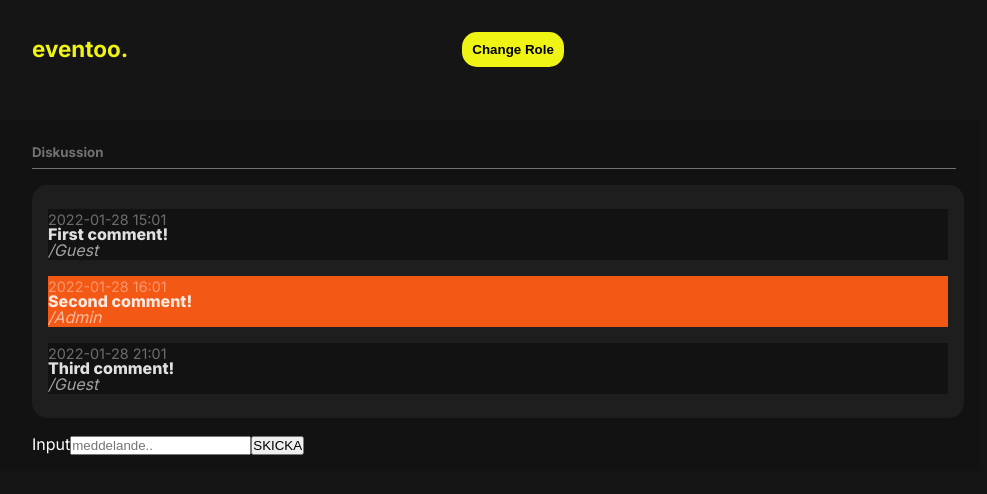
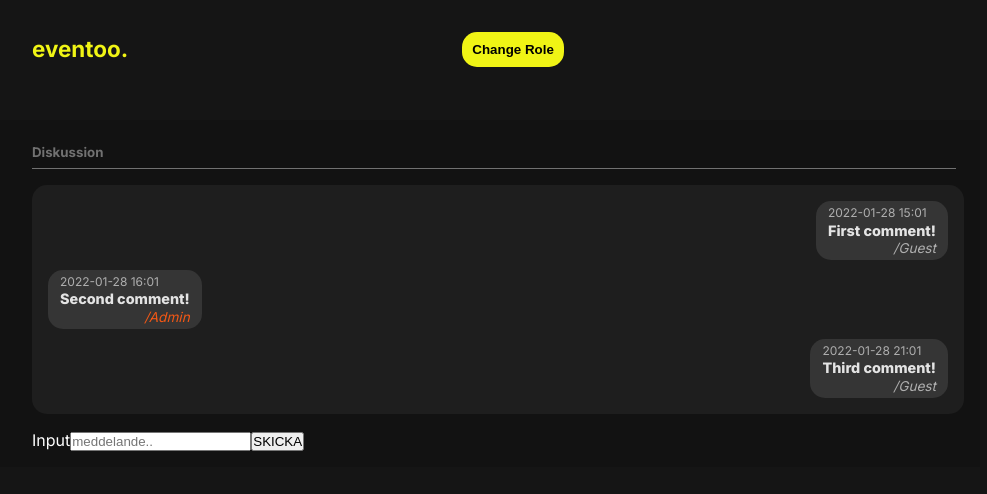
Before and after one commit to paccao/eventoo, a React (Create React App) app: page /meetup/1 in a window 1280 px wide. Shown: the top 494 px of the page, without its empty margins (150-1137 px from the left). Built offline with nearby package versions, Linux system fonts and the light colour scheme.

Commit message:
Chat messages are now styled.

```diff
--- a/src/components/chat/ChatMessageItem.tsx
+++ b/src/components/chat/ChatMessageItem.tsx
@@ -6,7 +6,7 @@ function ChatMessageItem({ id: _, time, content, role }: Comment) {
         return role.charAt(0).toUpperCase() + role.slice(1);
     }
 
-    function checkIfAdmin() {
+    function checkIfAdmin(): Boolean {
         if (role === 'admin') return true;
         else return false;
     }
@@ -21,33 +21,48 @@ function ChatMessageItem({ id: _, time, content, role }: Comment) {
 }
 
 const ListItem = styled.li<{ isAdmin: Boolean }>`
+    background-color: ${(props) =>
+        props.isAdmin ? props.theme.accentColorOpaque : props.theme.accentColorOpaque};
+    border-radius: ${(props) => props.theme.borderRadius};
+
+    color: ${(props) => props.theme.textColor};
     font-style: normal;
-    text-align: left;
-    color: ${(props) => props.theme.textColor};
-    background-color: ${(props) =>
-        props.isAdmin ? props.theme.accentColorAdmin : props.theme.bgColor};
+
+    padding: 0.25rem 0.75rem;
+    max-width: 80%;
+    width: fit-content;
+
+    display: flex;
+    flex-direction: column;
+    align-self: ${(props) => (props.isAdmin ? 'start' : 'end')};
 
     time {
-        opacity: ${(props) => props.theme.textLowEmpEmph};
-        font-size: 0.9em;
+        opacity: ${(props) => props.theme.textMediumEmph};
+        font-size: 0.75em;
     }
 
     p {
         opacity: ${(props) => props.theme.textHighEmph};
-        font-size: 1em;
+        font-size: 0.9em;
         font-weight: 800;
-        line-height: 11px;
+        margin: 0.1rem 0rem;
     }
 
     cite {
-        opacity: ${(props) => props.theme.textMediumEmph};
-        font-size: 1em;
+        opacity: ${(props) => (props.isAdmin ? '1' : props.theme.textMediumEmph)};
+        color: ${(props) => (props.isAdmin ? props.theme.accentColorAdmin : 'inherits')};
+        text-align: right;
+        font-size: 0.85em;
+    }
+
+    time,
+    p {
+        text-align: start;
     }
 
     time,
     cite {
         font-weight: 400;
-        line-height: 8px;
     }
 `;
 
--- a/src/components/chat/ChatMessageList.tsx
+++ b/src/components/chat/ChatMessageList.tsx
@@ -19,13 +19,13 @@ function ChatMessageList() {
 }
 
 const List = styled.ul`
-    background-color: ${(props) => props.theme.cardBgColor};
     display: flex;
     flex-direction: column;
     justify-content: center;
-    width: auto;
+    gap: 0.6rem;
+
+    background-color: ${(props) => props.theme.cardBgColor};
     border-radius: ${(props) => props.theme.borderRadius};
-    padding: 1.5rem 1rem;
-    gap: 1rem;
+    padding: 1em 1rem;
 `;
 export default ChatMessageList;
--- a/src/themes/appTheme.ts
+++ b/src/themes/appTheme.ts
@@ -6,6 +6,8 @@ export const darkTheme = {
 
     accentColor: '#F0F415',
     accentColorAdmin: '#F45815',
+    accentColorOpaque: '#353535',
+    accentColorAdminOpaque: '#f4581558',
 
     textHighEmph: '87%',
     textMediumEmph: '60%',
```
